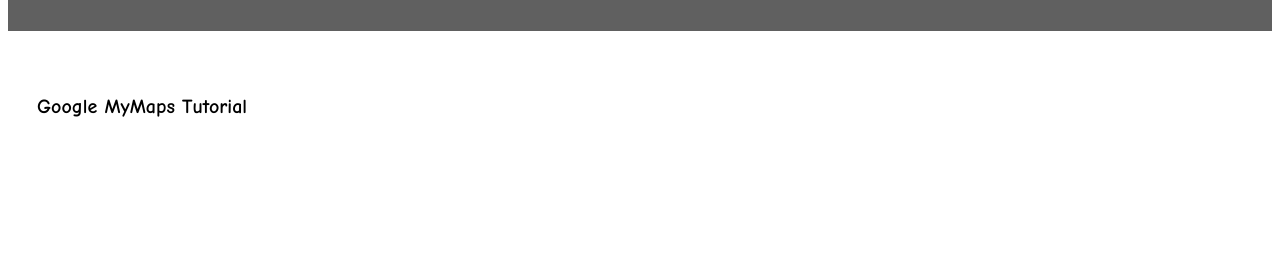
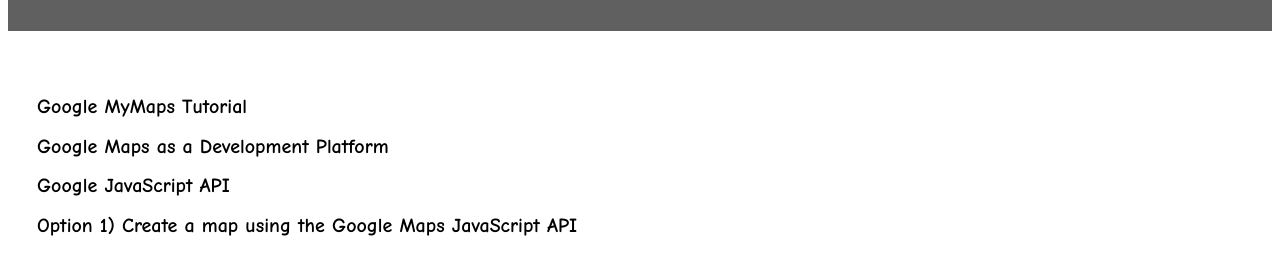
Before and after one commit to ftebyaniflemingc/ftebyaniflemingc.github.io, a plain HTML site: page fpl.html in a window 1280 px wide. Shown: the part 195-470 px from the top of the page. Drawn offline with Linux system fonts and the light colour scheme.

Commit message:
Update fpl.html

```diff
--- a/fpl.html
+++ b/fpl.html
@@ -27,6 +27,7 @@
     font-weight: bold;
     text-align: left;
       padding-left: 29px;
+      border-left: 3px, #606060;
 
     }
 
@@ -39,6 +40,9 @@
     <h1> GEOM99 </h1>
    </div>
   <h2>  Google MyMaps Tutorial</h2>
+  <h2> Google Maps as a Development Platform</h2>
+    <h2> Google JavaScript API</h2>
+    <h2> Option 1) Create a map using the Google Maps JavaScript API</h2>
   </div>
   </body>
   </html>
```
